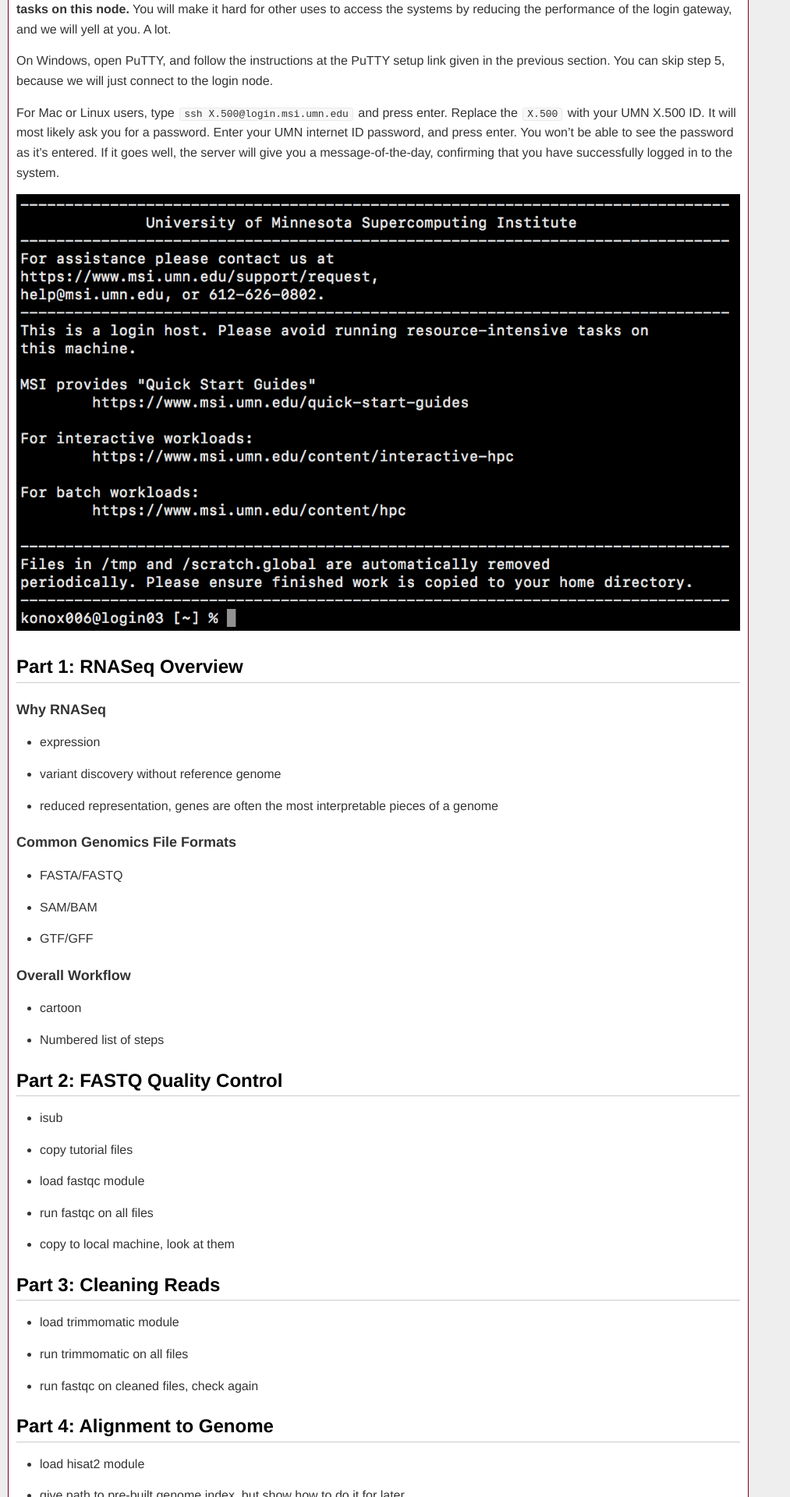
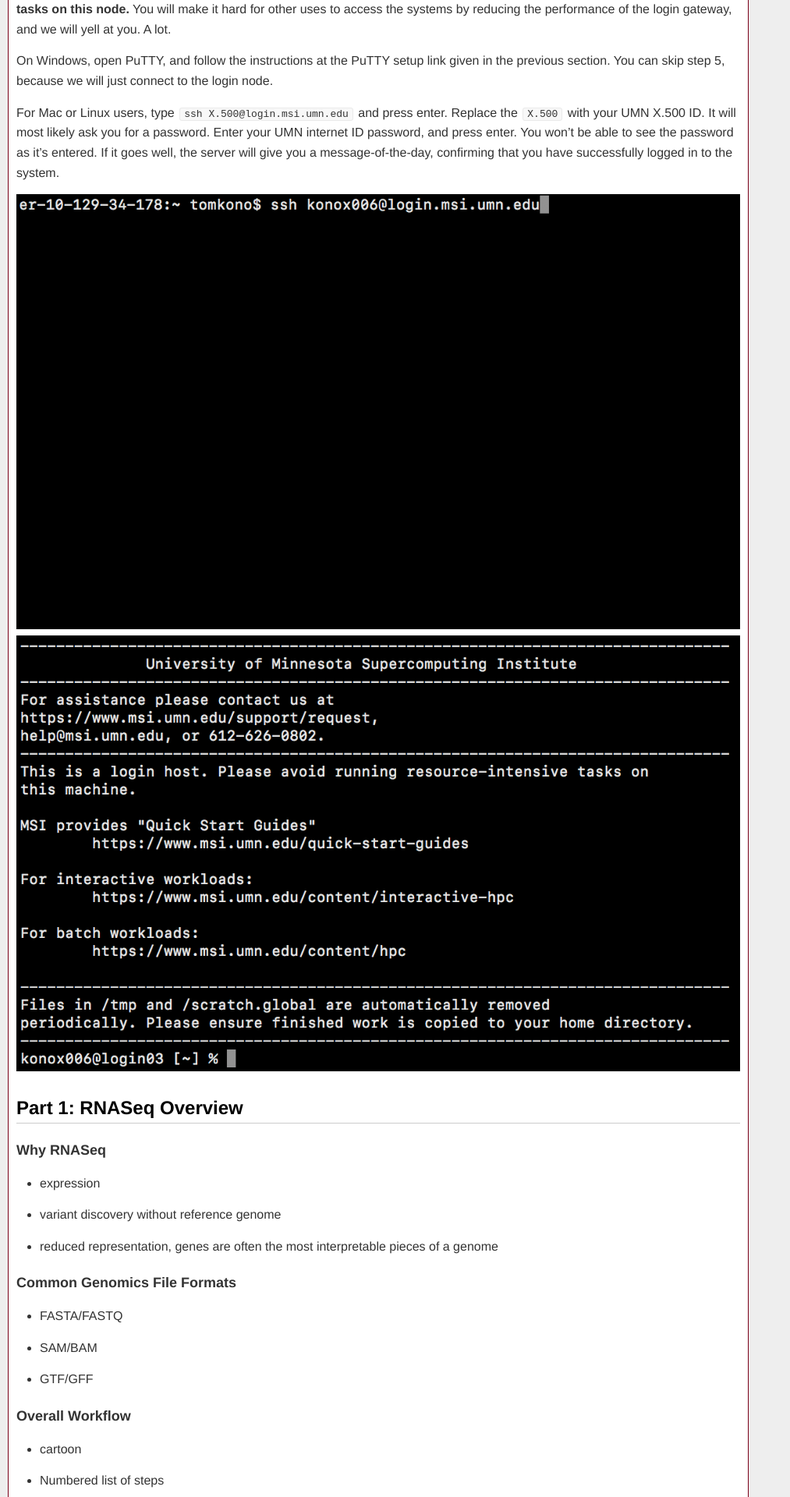
Before and after one commit to msi-ris/Tutorials, a Jekyll site: the page built from rnaseq_cmd.md, in a window 1280 px wide. Shown: the part 2545-4465 px from the top of the page at 78% size, without its empty margins (0-1013 px from the left). Built offline with Jekyll 4.4.1, drawn with Linux system fonts in a browser that asks for light colours.

Commit message:
Update rnaseq

```diff
--- a/rnaseq_cmd.md
+++ b/rnaseq_cmd.md
@@ -103,6 +103,7 @@ able to see the password as it's entered. If it goes well, the server will
 give you a message-of-the-day, confirming that you have successfully logged in
 to the system.
 
+![SSH]({{ "/graphics/rnaseq_cmd/ssh.png" | prepend: site.baseurl }})
 ![Login]({{ "/graphics/rnaseq_cmd/login.png" | prepend: site.baseurl }})
 
 
```
Also changed, not shown: graphics/rnaseq_cmd/ssh.png (added).
